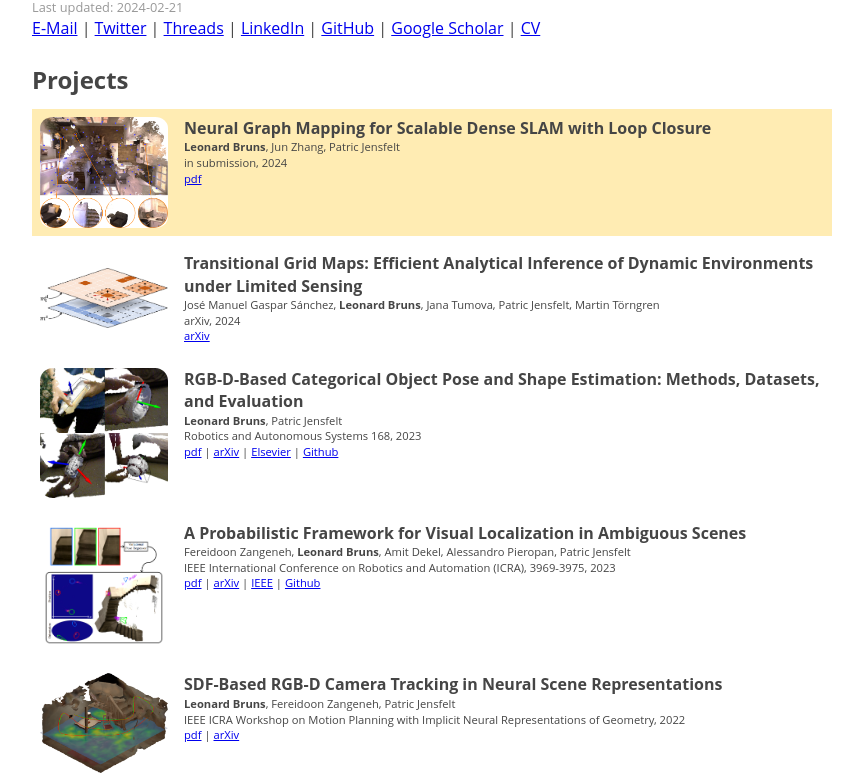
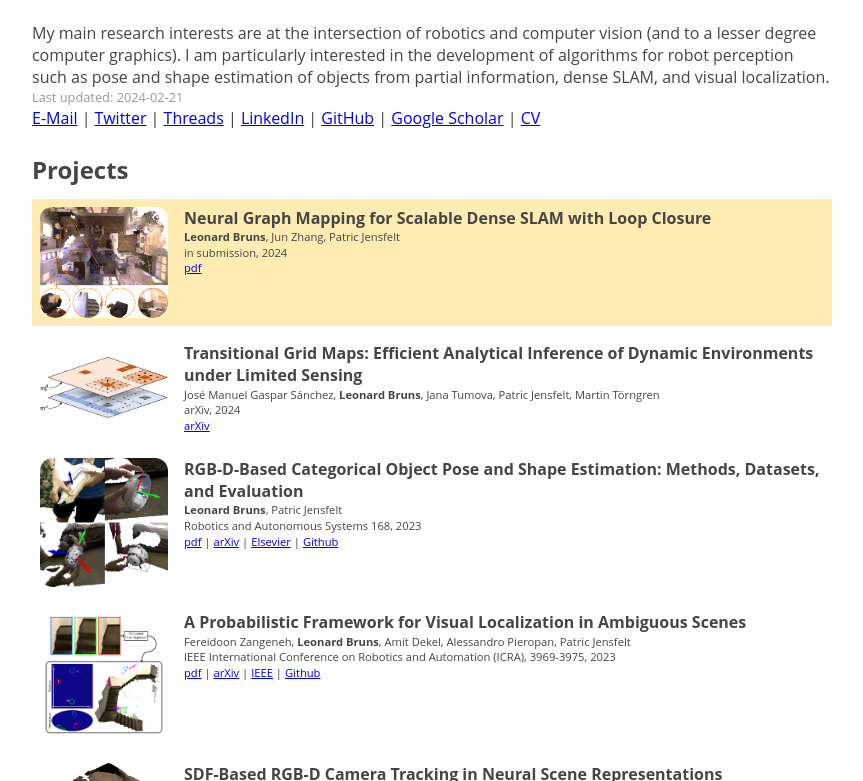
Before and after one commit to roym899/roym899.github.io, a plain HTML site: page index.html in a window 1280 px wide. Shown: the part 178-959 px from the top of the page, without its empty margins (208-1071 px from the left). Drawn offline with Linux system fonts and the light colour scheme.

Commit message:
Add research interests

```diff
--- a/index.html
+++ b/index.html
@@ -11,6 +11,9 @@
     </div>
     <div class="summary">
         I am a PhD candidate in robotics and computer vision supervised by Patric Jensfelt (started October 2019).
+        <br />
+        <br />
+        My main research interests are at the intersection of robotics and computer vision (and to a lesser degree computer graphics). I am particularly interested in the development of algorithms for robot perception such as pose and shape estimation of objects from partial information, dense SLAM, and visual localization.
     </div>
     <div class="last-updated">
         Last updated: 2024-02-21
```
